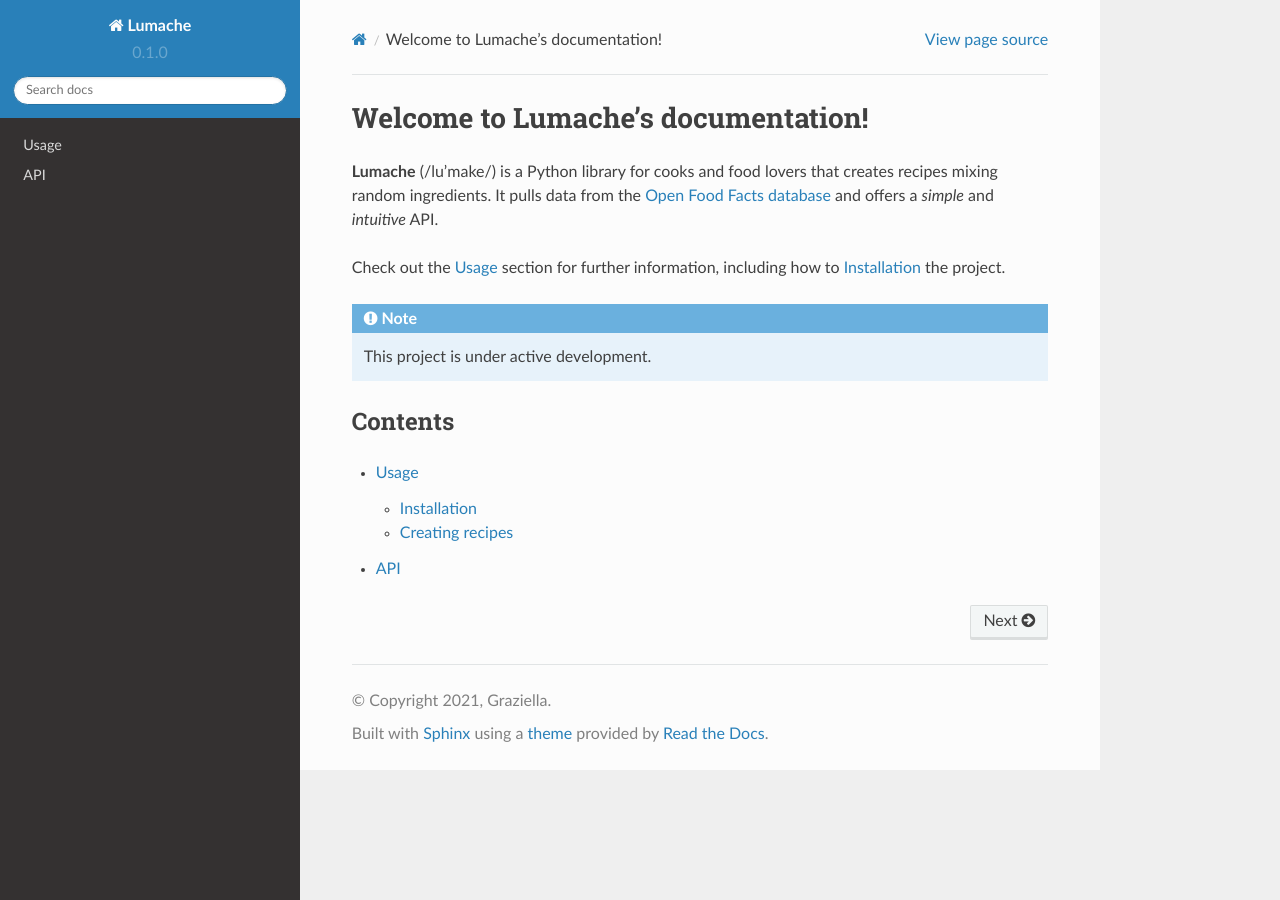
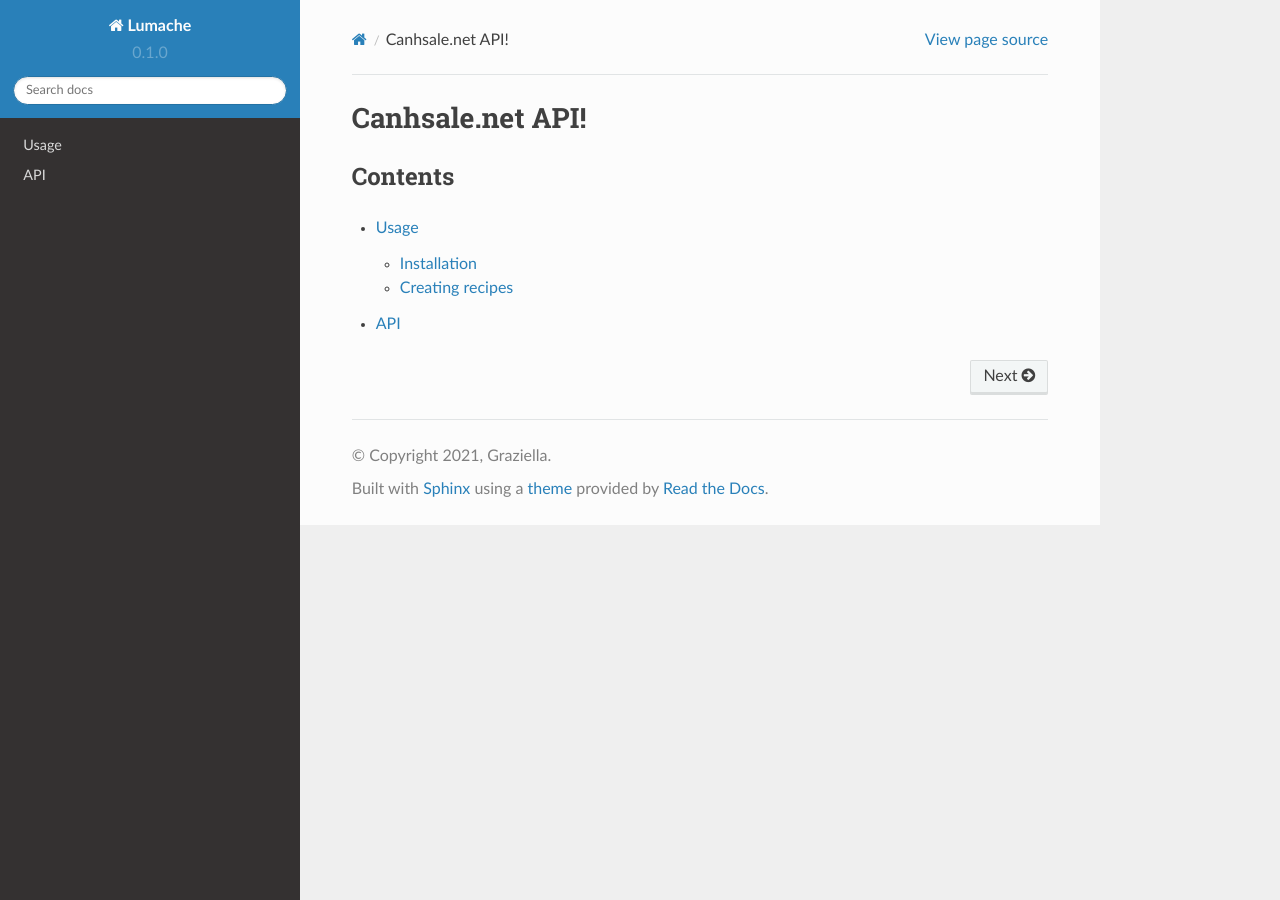
Before and after one commit to 1212087/canhsale-api-doc, a Sphinx documentation site: the page built from docs/source/index.rst, in a window 1280 px wide. Built offline with Sphinx 7.4.7 and the Read the Docs theme 2.0.0, drawn with Linux system fonts in a browser that asks for light colours.

Commit message:
Update index.rst

```diff
--- a/docs/source/index.rst
+++ b/docs/source/index.rst
@@ -1,17 +1,5 @@
-Welcome to Lumache's documentation!
+Canhsale.net API!
 ===================================
-
-**Lumache** (/lu'make/) is a Python library for cooks and food lovers
-that creates recipes mixing random ingredients.
-It pulls data from the `Open Food Facts database <https://world.openfoodfacts.org/>`_
-and offers a *simple* and *intuitive* API.
-
-Check out the :doc:`usage` section for further information, including
-how to :ref:`installation` the project.
-
-.. note::
-
-   This project is under active development.
 
 Contents
 --------
```
